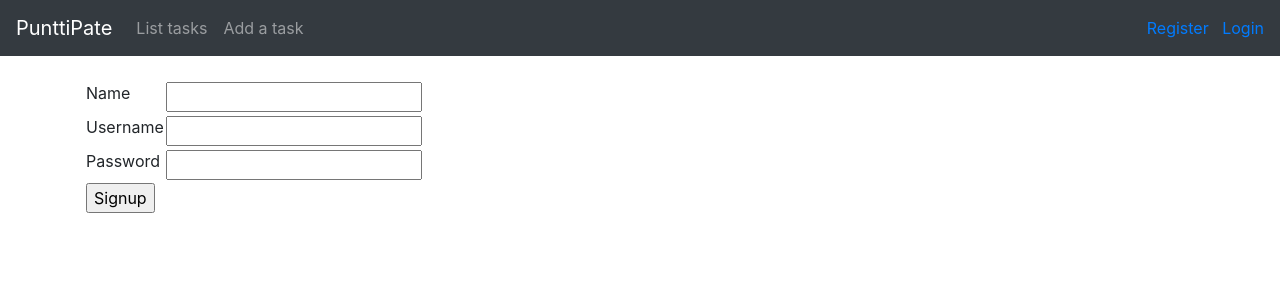
After one commit to paivo/PunttiPate, a Flask app: page /auth/signup in a window 1280 px wide. The commit adds this page. Shown: the top 300 px of the page. Run offline with Flask 2, Linux system fonts and the light colour scheme; some libraries are stand-ins or nearby versions.

```diff
--- a/application/auth/forms.py
+++ b/application/auth/forms.py
@@ -7,3 +7,11 @@ class LoginForm(FlaskForm):
 
     class Meta:
         csrf = False
+
+class SignupForm(FlaskForm):
+    name = StringField("Name")
+    username = StringField("Username")
+    password = PasswordField("Password")
+
+    class Meta:
+        csrf = False
--- a/application/auth/views.py
+++ b/application/auth/views.py
@@ -1,9 +1,9 @@
 from flask import render_template, request, redirect, url_for
 from flask_login import login_user, logout_user
 
-from application import app
+from application import app, db
 from application.auth.models import User
-from application.auth.forms import LoginForm
+from application.auth.forms import LoginForm, SignupForm
 
 @app.route("/auth/login", methods = ["GET", "POST"])
 def auth_login():
@@ -26,3 +26,24 @@ def auth_login():
 def auth_logout():
     logout_user()
     return redirect(url_for("index"))
+
+@app.route("/auth/signup", methods = ["GET", "POST"])
+def auth_signup():
+    if request.method == "GET":
+        return render_template("auth/signupform.html", form = SignupForm())
+
+    form = SignupForm(request.form)
+    # mahdolliset validoinnit
+
+    possibleusername = User.query.filter_by(username=form.username.data).first()
+    if possibleusername:
+        return render_template("auth/signupform.html", form = form,
+                                error = "Username is already taken.")
+
+    user = User(form.name.data)
+    user.username=form.username.data
+    user.password=form.password.data
+
+    db.session().add(user)
+    db.session().commit()
+    return redirect(url_for("index"))
--- /dev/null
+++ b/application/templates/auth/signupform.html
@@ -0,0 +1,38 @@
+{% extends "layout.html" %}
+
+{% block body %}
+{{ error }}
+<form method="POST" action="{{ url_for('auth_signup') }}">
+  <table>
+    <tr>
+      <td>
+        {{ form.name.label }}
+        </td>
+        <td>
+          {{ form.name }}
+        </td>
+      </tr>
+    <tr>
+    <tr>
+      <td>
+	{{ form.username.label }}
+      </td>
+      <td>
+	{{ form.username }}
+      </td>
+    </tr>
+    <tr>
+      <td>
+	{{ form.password.label }}
+      </td>
+      <td>
+	{{ form.password }}
+      </td>
+    </tr>
+    <tr>
+      <td colspan="2">
+	<input type="submit" value="Signup"/>
+      </td>
+    </tr>
+</form>
+{% endblock %}
--- a/application/templates/layout.html
+++ b/application/templates/layout.html
@@ -2,14 +2,14 @@
   <html>
     <head>
       <meta charset="utf-8">
-      <title>TodoApplication</title>
+      <title>PunttiPate</title>
       <link rel="stylesheet" href="https://maxcdn.bootstrapcdn.com/bootstrap/4.0.0/css/bootstrap.min.css" integrity="sha384-Gn5384xqQ1aoWXA+058RXPxPg6fy4IWvTNh0E263XmFcJlSAwiGgFAW/dAiS6JXm" crossorigin="anonymous">
     </head>
 
     <body>
 
       <nav class="navbar navbar-expand-md navbar-dark bg-dark mb-4">
-	<a class="navbar-brand" href="#">TodoApplication</a>
+	<a class="navbar-brand" href="#">PunttiPate</a>
 	<button class="navbar-toggler" type="button" data-toggle="collapse" data-target="#navbarCollapse" aria-controls="navbarCollapse" aria-expanded="false" aria-label="Toggle navigation">
           <span class="navbar-toggler-icon"></span>
 	</button>
@@ -25,8 +25,10 @@
           <div class="form-inline mt-2 mt-md-0">
 	    {% if current_user.is_authenticated %}
 	    <a href="{{ url_for('auth_logout') }}">Hello {{ current_user.name }} -- Logout</a>
-	    {% else %}
-	    <a href="{{ url_for('auth_login') }}">Login</a>
+      {% else %}
+      <a href="{{ url_for('auth_signup') }}">Register</a>
+      <p>&nbsp; &nbsp;</p>
+      <a href="{{ url_for('auth_login') }}">Login</a>
 	    {% endif %}
           </div>
 	</div>
```
